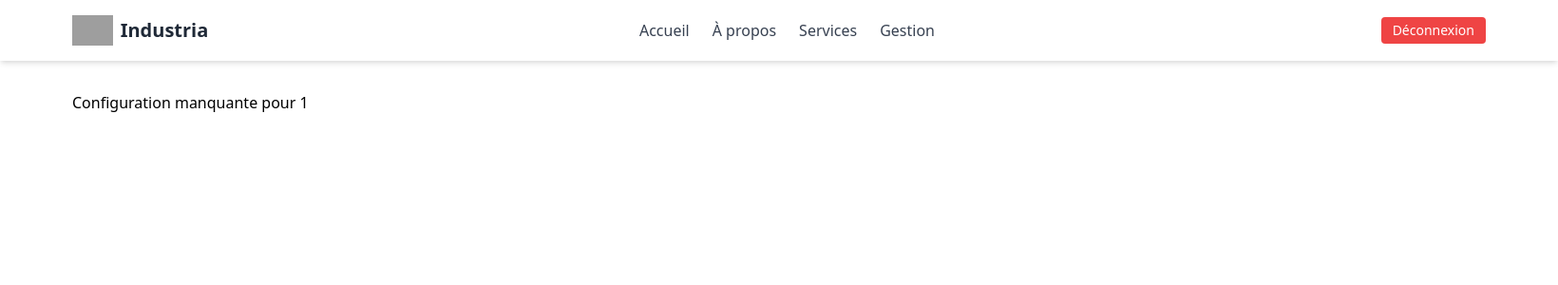
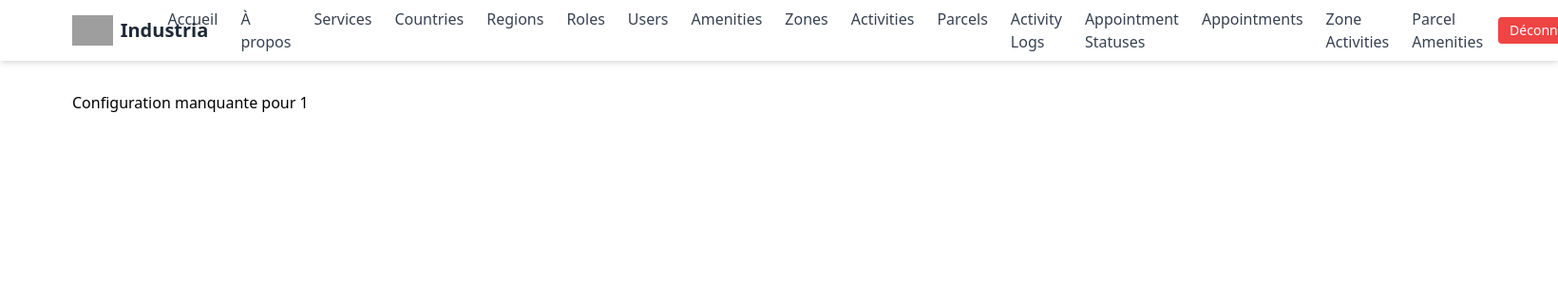
Before and after one commit to MehdiLouzar/Industria-python, a Flask app: page /manage/1 in a window 1640 px wide; the page is wider, and only the part inside the window is pictured. Shown: the top 300 px of that part at 95% size. Run offline with Flask 3, Linux system fonts and the light colour scheme; the visitor is signed in with stand-in values (Sample User, id 1); grey boxes are pictures that could not be loaded.

Commit message:
Display related names in CRUD tables and expose manage links

```diff
--- a/app/static/crud.js
+++ b/app/static/crud.js
@@ -2,7 +2,7 @@ function getLabel(obj) {
   return obj.name || obj.label || obj.status_name || obj.code || obj.activities_key || obj.amenities_key || obj.id;
 }
 
-document.addEventListener('DOMContentLoaded', () => {
+document.addEventListener('DOMContentLoaded', async () => {
   const container = document.getElementById('crud-app');
   if (!container) return;
   const resource = container.dataset.resource;
@@ -21,6 +21,18 @@ document.addEventListener('DOMContentLoaded', () => {
   let currentId = null;
   const ITEMS_PER_PAGE = 10;
   let currentPage = 1;
+  const selectMaps = {};
+
+  async function loadSelectMaps() {
+    const selects = cfg.fields.filter(f => f.type === 'select');
+    await Promise.all(selects.map(async f => {
+      const resp = await fetch(f.optionsEndpoint);
+      const data = await resp.json();
+      const map = {};
+      data.forEach(opt => { map[opt.id] = getLabel(opt); });
+      selectMaps[f.name] = map;
+    }));
+  }
 
   function closeModal() {
     modal.classList.add('hidden');
@@ -114,7 +126,11 @@ document.addEventListener('DOMContentLoaded', () => {
       const tr = document.createElement('tr');
       cfg.display.forEach(col => {
         const td = document.createElement('td');
-        td.textContent = item[col];
+        let value = item[col];
+        if (selectMaps[col]) {
+          value = selectMaps[col][value] ?? value;
+        }
+        td.textContent = value;
         td.className = 'px-3 py-2 text-sm text-gray-700';
         tr.appendChild(td);
       });
@@ -203,5 +219,6 @@ document.addEventListener('DOMContentLoaded', () => {
   document.getElementById('add-btn').addEventListener('click', () => openForm(null));
   saveBtn.addEventListener('click', (e) => { e.preventDefault(); saveItem(); });
 
+  await loadSelectMaps();
   fetchItems();
 });
--- a/app/static/crud_config.js
+++ b/app/static/crud_config.js
@@ -38,8 +38,9 @@ const CRUD_CONFIG = {
     ]
   },
   zones: {
-    display: ['id', 'county_code', 'zone_type', 'zone_description', 'region_id'],
+    display: ['id', 'name', 'county_code', 'zone_type', 'zone_description', 'region_id'],
     fields: [
+      {name: 'name', label: 'Nom', type: 'text'},
       {name: 'county_code', label: 'Code département', type: 'text'},
       {name: 'zone_type', label: 'Type', type: 'number'},
       {name: 'zone_description', label: 'Description', type: 'text'},
--- a/app/templates/base.html
+++ b/app/templates/base.html
@@ -44,14 +44,9 @@
                 <a href="{{ url_for('main.index') }}" class="hover:text-indigo-600">Accueil</a>
                 <a href="#" class="hover:text-indigo-600">À propos</a>
                 <a href="#" class="hover:text-indigo-600">Services</a>
-                <div class="relative group">
-                    <a href="#" class="hover:text-indigo-600">Gestion</a>
-                    <div class="absolute hidden group-hover:block bg-white border mt-2 shadow-lg">
-                        {% for r in crud_resources %}
-                        <a href="{{ url_for('main.manage_resource', resource=r) }}" class="block px-4 py-2 text-sm hover:bg-gray-100 capitalize">{{ r.replace('_', ' ') }}</a>
-                        {% endfor %}
-                    </div>
-                </div>
+                {% for r in crud_resources %}
+                <a href="{{ url_for('main.manage_resource', resource=r) }}" class="hover:text-indigo-600 capitalize">{{ r.replace('_', ' ') }}</a>
+                {% endfor %}
             </nav>
 
             <!-- Authentification -->
```
